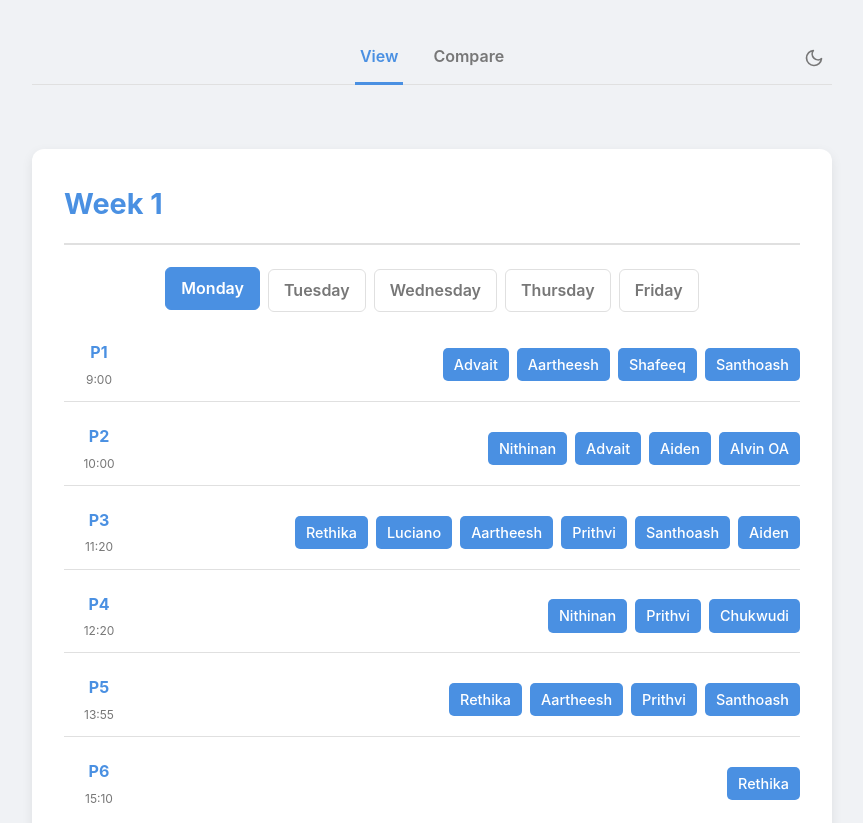
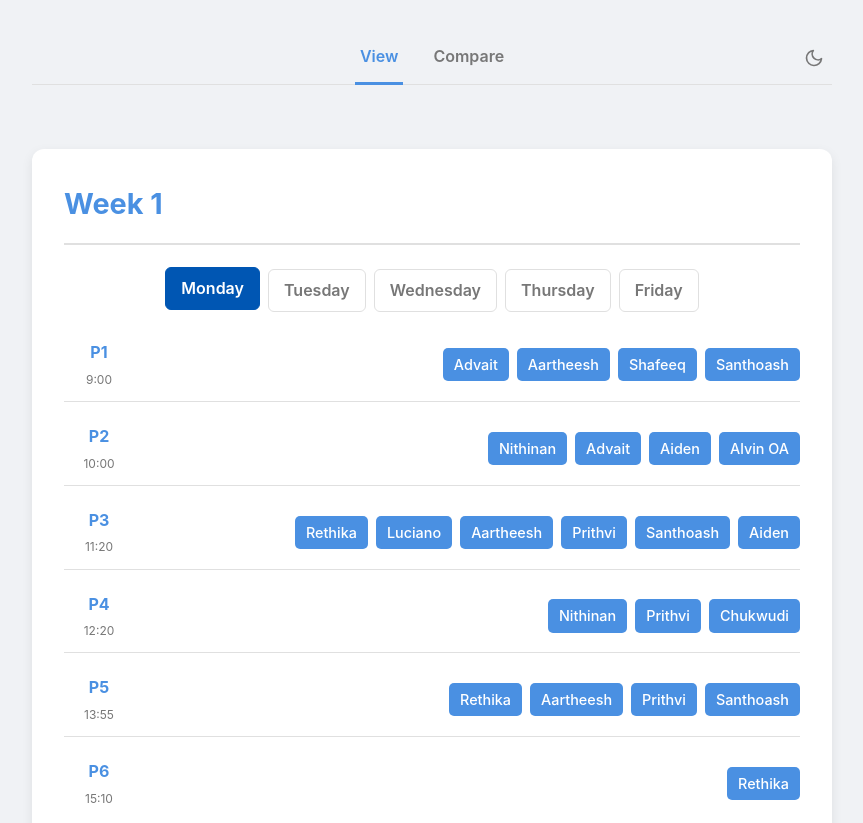
Before and after one commit to nithinana/free, a plain HTML site: page index.html in a window 1280 px wide. Shown: the top 823 px of the page, without its empty margins (208-1071 px from the left). Drawn offline with Linux system fonts and the light colour scheme.

Commit message:
Update index.html
asdasd

```diff
--- a/index.html
+++ b/index.html
@@ -190,13 +190,13 @@
             border-color: var(--primary-color);
             color: var(--primary-color);
         }
-
-        .day-tab.active {
-            color: white;
-            background-color: var(--primary-color);
-            border-color: var(--primary-color);
-            transform: translateY(-2px);
-        }
+/* Proposed modification for a more distinct color */
+.day-tab.active {
+    color: white; /* Keeps the text color white for readability */
+    background-color: #0056b3; /* A darker, more distinct blue */
+    border-color: #0056b3;
+    transform: translateY(-2px);
+}
 
         .day-content {
             display: none;
```
